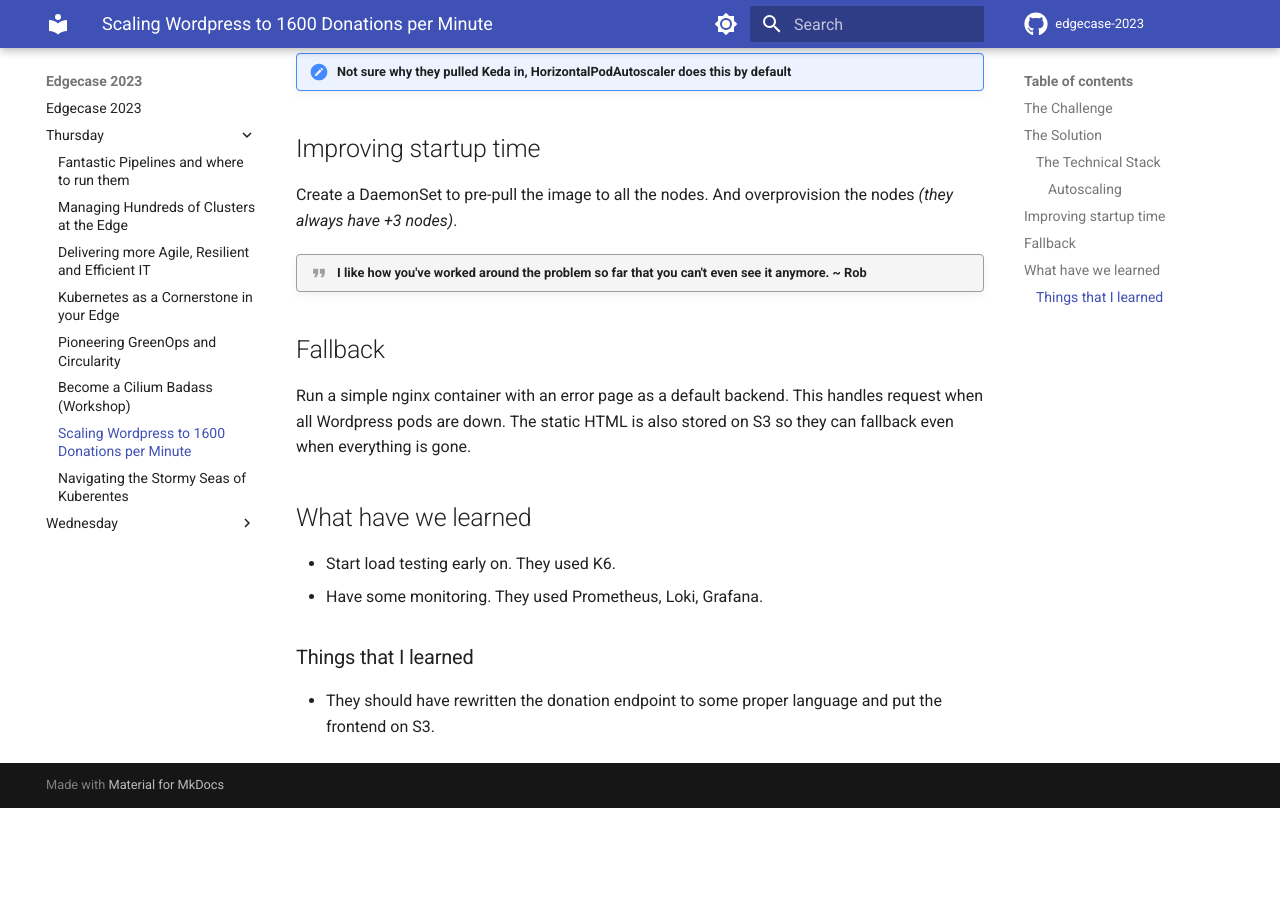
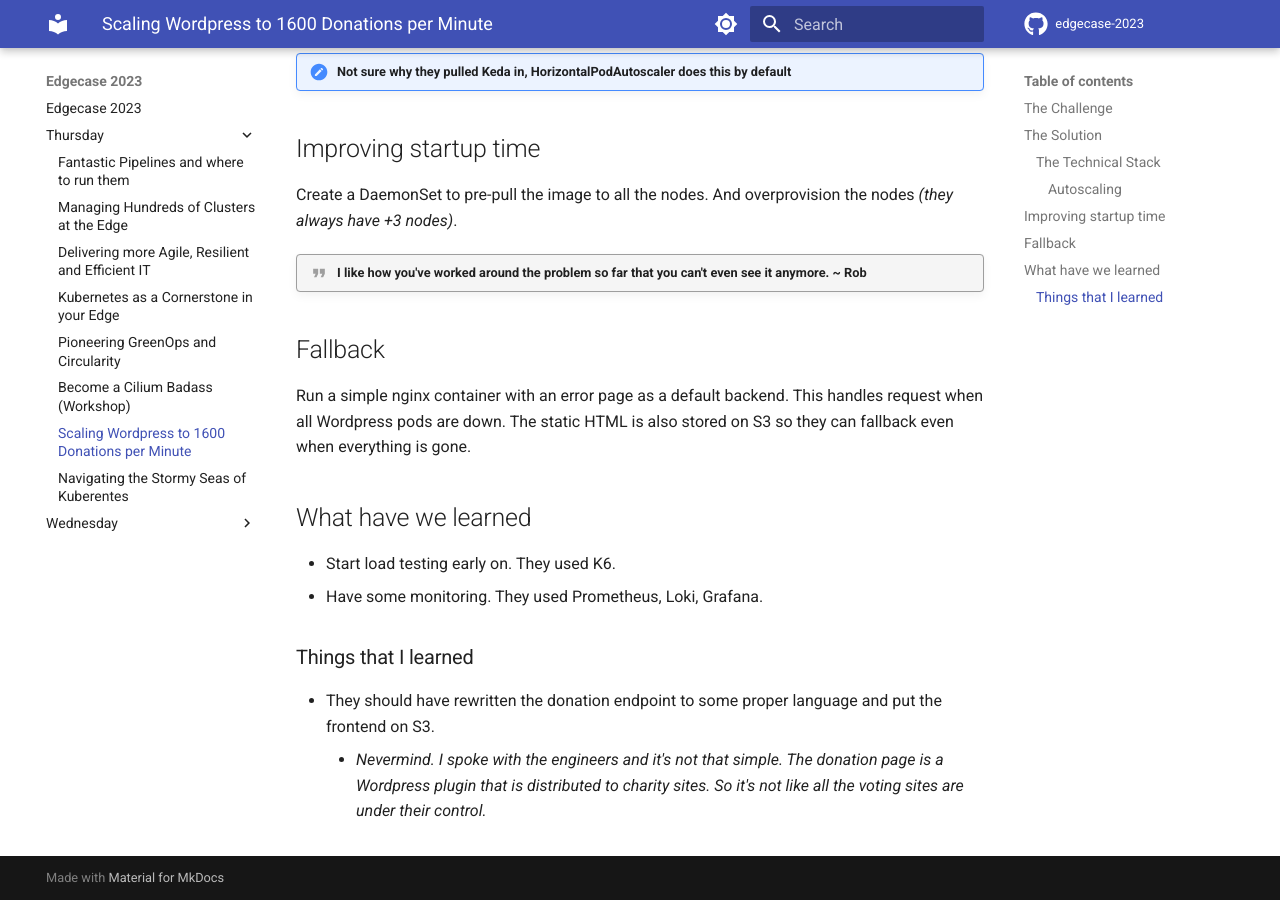
Before and after one commit to RobKenis/edgecase-2023, an MkDocs documentation site: the page built from docs/thursday/7-scaling-wordpress.md, in a window 1280 px wide and 900 px high, scrolled down 1365 px. Built offline with MkDocs 1.6.1 and Material for MkDocs 9.7.7, drawn with Linux system fonts in a browser that asks for light colours; comment, search, counter and statistics services are not loaded; before the commit the page ends 2173 px from its top, so only the background shows below that.

Commit message:
Correct my statement on wordpress

```diff
--- a/docs/thursday/7-scaling-wordpress.md
+++ b/docs/thursday/7-scaling-wordpress.md
@@ -60,3 +60,4 @@ is gone.
 ### Things that I learned
 
 - They should have rewritten the donation endpoint to some proper language and put the frontend on S3.
+    - _Nevermind. I spoke with the engineers and it's not that simple. The donation page is a Wordpress plugin that is distributed to charity sites. So it's not like all the voting sites are under their control._
```
